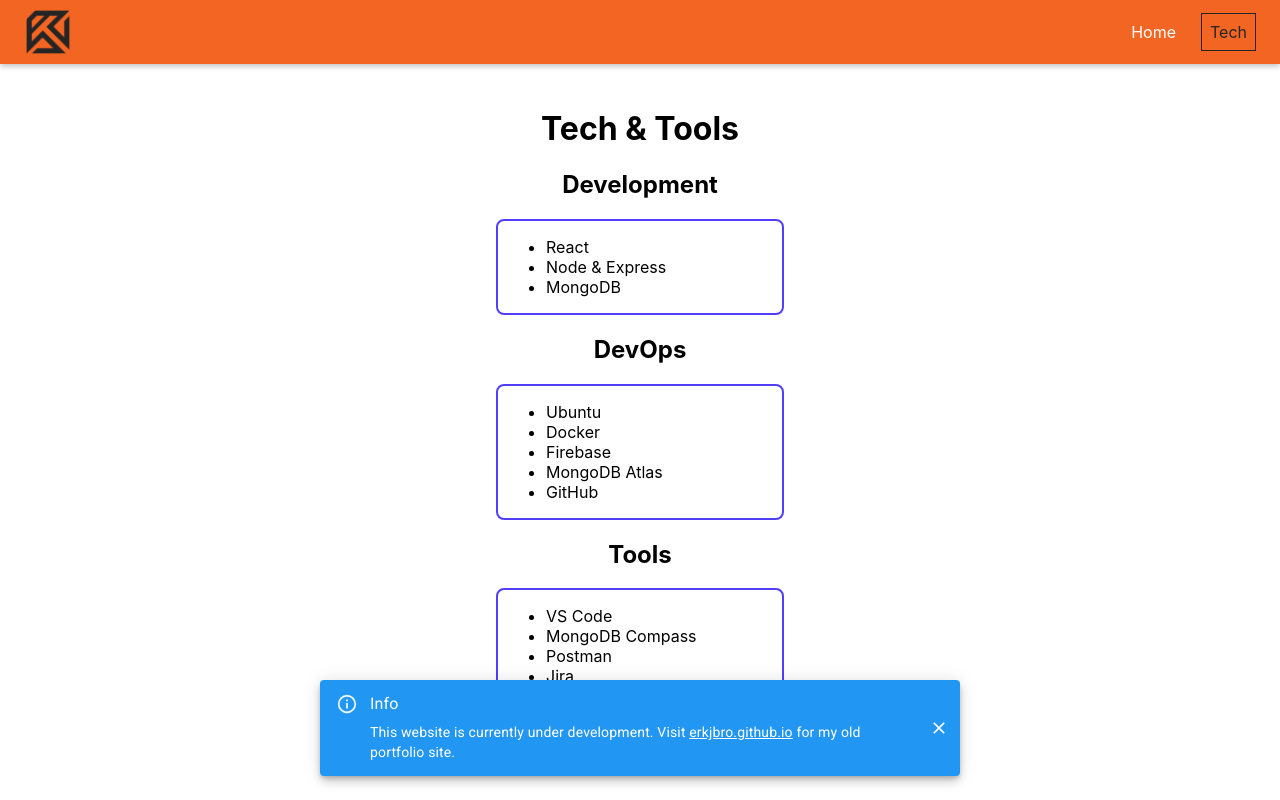
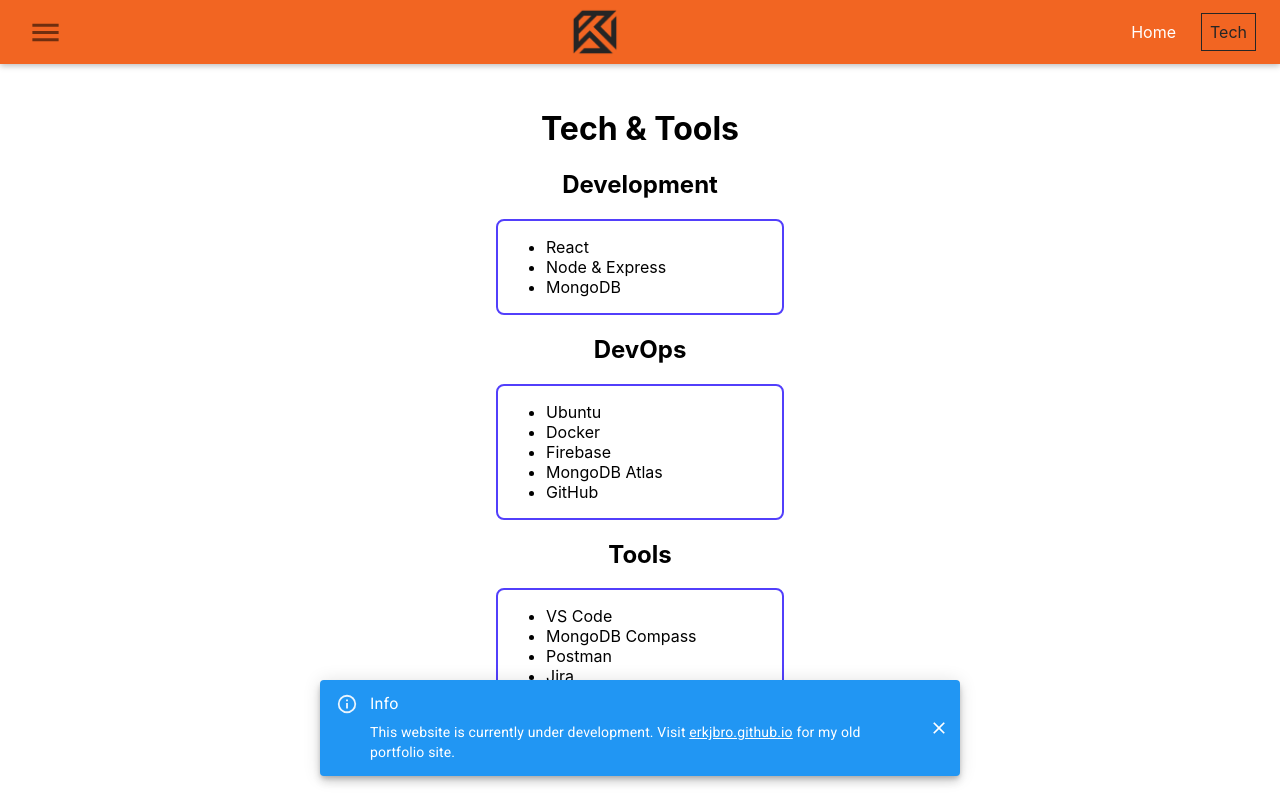
Before and after one commit to erkjbro/erkjbro-tech, a React (Create React App) app: page /tech in a window 1280 px wide. Built offline with nearby package versions, Linux system fonts and the light colour scheme.

Commit message:
swapping to material menu btn

```diff
--- a/src/components/Navigation/MainNavigation/MainNavigation.js
+++ b/src/components/Navigation/MainNavigation/MainNavigation.js
@@ -1,5 +1,7 @@
 import { Fragment, useState } from 'react';
 import { Link } from 'react-router-dom';
+import { IconButton } from '@material-ui/core';
+import { MenuSharp as MenuSharpIcon } from '@material-ui/icons';
 
 import Backdrop from '../../UIElements/Backdrop/Backdrop';
 import MainHeader from '../MainHeader/MainHeader';
@@ -28,19 +30,22 @@ const MainNavigation = (props) => {
       </SideDrawer>
 
       <MainHeader>
-        <button
-          className="main-navigation__menu-btn"
+        <IconButton
+          aria-label="mobile navigation menu"
           onClick={openDrawerHandler}
         >
-          <span />
-          <span />
-          <span />
-        </button>
+          <MenuSharpIcon
+            color="action"
+            fontSize="large"
+          />
+        </IconButton>
+
         <span className="main-navigation__logo">
           <Link to="/">
             <img src={ejbBlackLogo} alt="Home" />
           </Link>
         </span>
+
         <nav className="main-navigation__header-nav">
           <NavLinks />
         </nav>
--- a/src/components/Navigation/MainNavigation/MainNavigation.scss
+++ b/src/components/Navigation/MainNavigation/MainNavigation.scss
@@ -1,23 +1,4 @@
 @import '../../../styles/colors';
-
-.main-navigation__menu-btn {
-  width: 3rem;
-  height: 3rem;
-  background: transparent;
-  border: none;
-  display: flex;
-  flex-direction: column;
-  justify-content: space-around;
-  margin-right: 2rem;
-  cursor: pointer;
-
-  span {
-    display: block;
-    width: 3rem;
-    height: 2.5px;
-    background: map-get($colors, light);
-  }
-}
 
 .main-navigation__logo {
   height: 100%;
```
